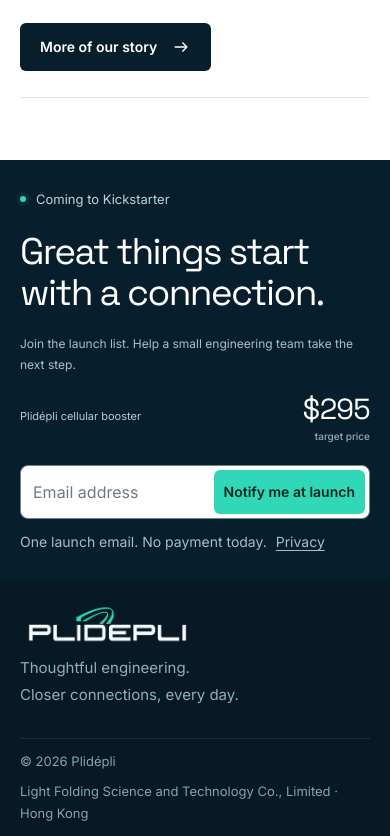
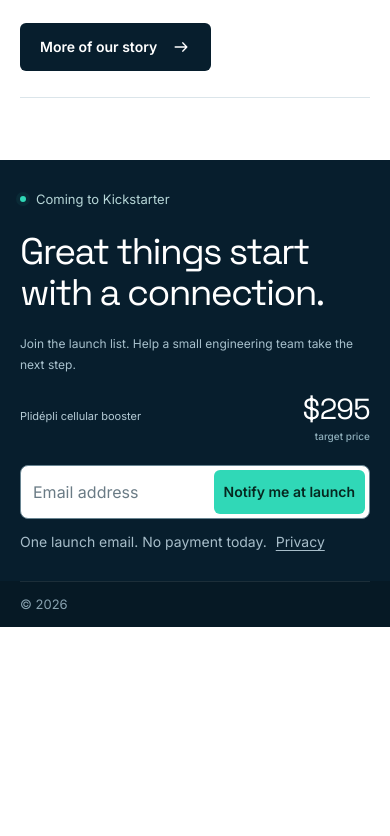
Before and after one commit to PLIDEPLI/plidepli.github.io, a React (Vite) app: page / in a window 390 px wide. Shown: the part 5989-6825 px from the top of the page. After the commit the page ends 6616 px from the top, so only its background shows below. Built offline with nearby package versions, Linux system fonts and the light colour scheme; no server answers.

Commit message:
Simplify footer to copyright only

```diff
--- a/src/App.tsx
+++ b/src/App.tsx
@@ -118,7 +118,7 @@
       </>}
       <section className="final-cta" id="cta"><div className="container final-cta-grid"><div><p className="launch-status"><span />Coming to Kickstarter</p><h2>Great things start<br />with a connection.</h2><p>Join the launch list. Help a small engineering team take the next step.</p></div><div className="final-signup"><div className="final-price"><span>Plidépli cellular booster</span><strong>{CAMPAIGN_PRICE}<span>target price</span></strong></div><EmailForm id="footer" onPrivacy={() => setPrivacy(true)} /></div></div></section>
     </main>
-    <footer className="footer"><div className="container"><div className="footer-top"><div><a href={BASE} aria-label="Plidépli home"><Wordmark /></a><p>Thoughtful engineering.<br />Closer connections, every day.</p></div></div><div className="footer-bottom"><span>© {new Date().getFullYear()} Plidépli</span><span>Light Folding Science and Technology Co., Limited · Hong Kong</span></div></div></footer>
+    <footer className="footer"><div className="container"><div className="footer-bottom"><span>© {new Date().getFullYear()}</span></div></div></footer>
     {privacy && <PrivacyDialog onClose={() => setPrivacy(false)} />}
   </>
 }
--- a/src/index.css
+++ b/src/index.css
@@ -145,10 +145,10 @@
 .final-price { display: flex; align-items: center; justify-content: space-between; gap: 20px; margin-bottom: 23px; } .final-price > span { font-size: 12px; color: #b6ccd6; }
 .final-price strong { font-family: var(--display); font-size: 33px; font-weight: 500; line-height: 1.1; letter-spacing: -.025em; } .final-price strong span { display: block; font-family: 'Inter',sans-serif; text-align: right; font-size: 10px; color: #8eaeba; margin-top: 6px; letter-spacing: 0; }
 .final-cta-grid > .final-signup > .final-disclaimer { font-size: 10px; max-width: 410px; margin-top: 23px; color: #93afbd; }
-.footer { background: #061925; color: #fff; padding: 24px 0 12px; } .footer-top { display: flex; justify-content: space-between; align-items: start; gap: 30px; }
+.footer { background: #061925; color: #fff; padding: 0 0 12px; } .footer-top { display: flex; justify-content: space-between; align-items: start; gap: 30px; }
 .footer-top .wordmark { font-size: 20px; } .footer-top p { font-size: 11px; color: #94aebc; margin-top: 19px; }
 .footer-links { display: flex; flex-wrap: wrap; gap: 25px; font-size: 11px; color: #aec1cc; } .footer-links button { padding: 0; background: transparent; font-size: inherit; color: inherit; } .footer-links a:hover,.footer-links button:hover { color: #fff; }
-.footer-bottom { display: flex; justify-content: space-between; flex-wrap: wrap; gap: 10px; margin-top: 22px; padding-top: 11px; border-top: 1px solid #ffffff17; font-size: 9px; color: #88a2b0; }
+.footer-bottom { display: flex; justify-content: space-between; flex-wrap: wrap; gap: 10px; margin-top: 0; padding-top: 11px; border-top: 1px solid #ffffff17; font-size: 9px; color: #88a2b0; }
 .privacy-dialog { border: 0; border-radius: 12px; padding: 0; width: min(570px,calc(100% - 36px)); max-height: 85dvh; color: var(--ink); box-shadow: 0 20px 80px #0004; }
 .privacy-dialog::backdrop { background: #001522b8; backdrop-filter: blur(4px); } .privacy-content { padding: 42px; position: relative; }
 .dialog-close { position: absolute; right: 14px; top: 10px; font-size: 28px; line-height: 1; padding: 8px; background: transparent; }
@@ -212,7 +212,7 @@
   .faq-grid { display: block; } .faq-list { margin-top: 30px; } .faq-list summary { font-size: 13px; padding-block: 20px; gap: 16px; } .faq-list details > p { font-size: 12px; padding-right: 5px; }
   .final-cta { padding: 28px 0; } .final-cta h2 { font-size: 37px; } .final-cta-grid { gap: 18px; } .final-cta-grid > div > p:last-child { font-size: 12px; margin-top: 19px; }
   .final-price > span { font-size: 11px; } .final-price strong { font-size: 29px; } .final-cta-grid > .final-signup > .final-disclaimer { font-size: 9px; }
-  .footer { padding: 18px 0 12px; } .footer-top { display: block; } .footer-links { max-width: none; justify-content: start; margin-top: 27px; gap: 18px 22px; font-size: 10px; }
-  .footer-bottom { margin-top: 14px; padding-top: 11px; font-size: 8px; gap: 8px; flex-direction: column; } .privacy-content { padding: 34px 24px; } .privacy-content h2 { font-size: 29px; }
+  .footer { padding: 0 0 12px; } .footer-top { display: block; } .footer-links { max-width: none; justify-content: start; margin-top: 27px; gap: 18px 22px; font-size: 10px; }
+  .footer-bottom { margin-top: 0; padding-top: 11px; font-size: 8px; gap: 8px; flex-direction: column; } .privacy-content { padding: 34px 24px; } .privacy-content h2 { font-size: 29px; }
 }
 @media (prefers-reduced-motion: reduce) { html { scroll-behavior: auto; } *,*::before,*::after { transition: none !important; animation: none !important; } }
```
